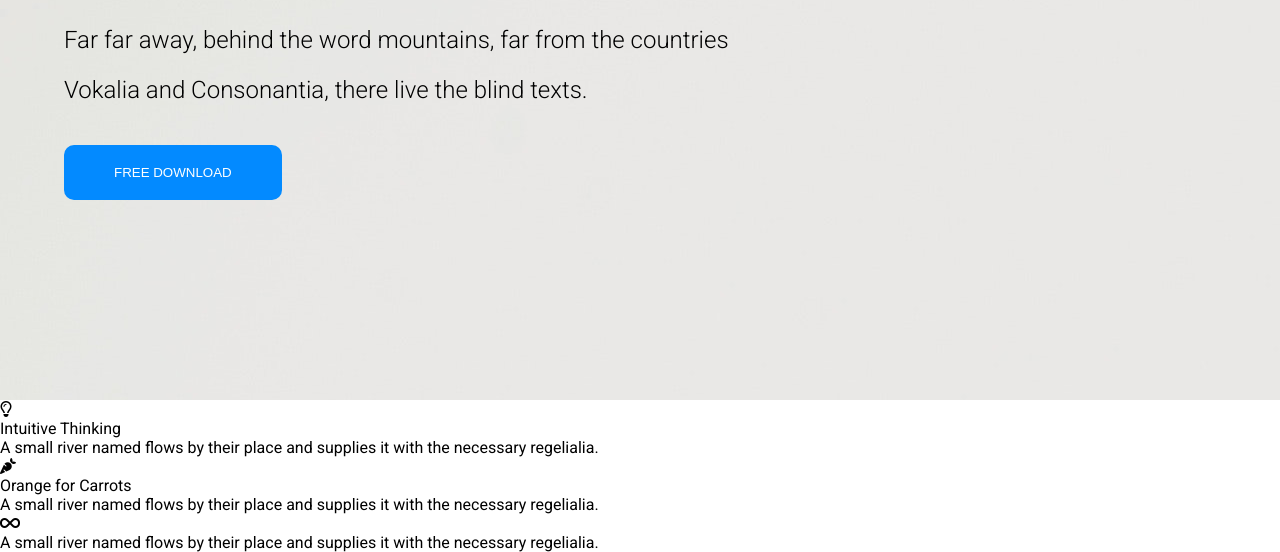
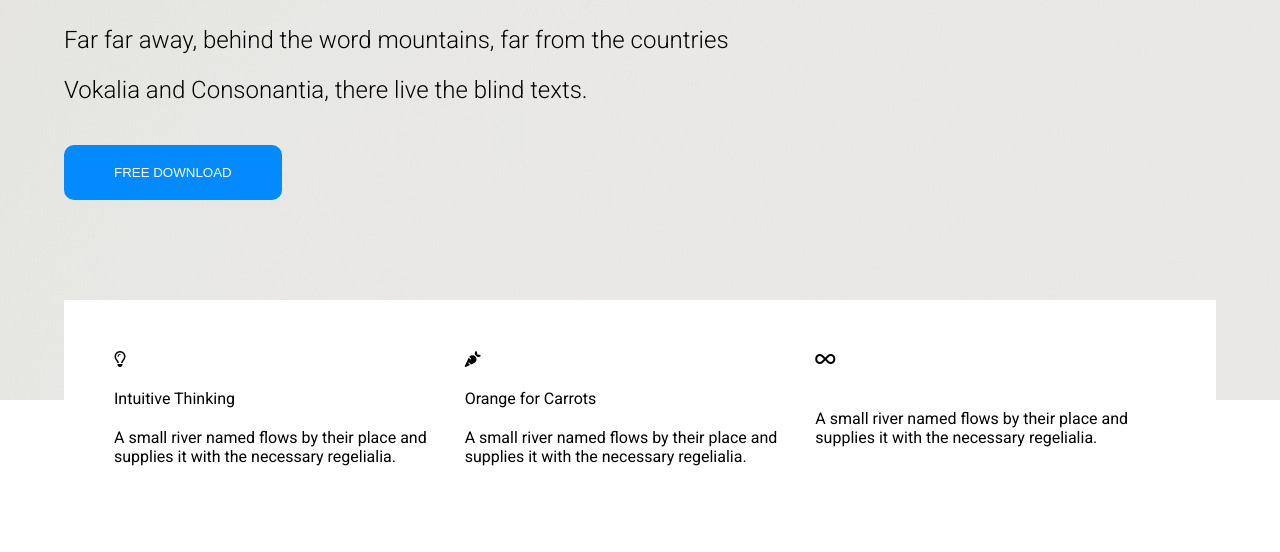
Before and after one commit to Faiqzfrn/atomic-design-template, a plain HTML site: page index.html in a window 1280 px wide. Shown: the part 343-895 px from the top of the page. After the commit the page ends 859 px from the top, so only its background shows below. Drawn offline with Linux system fonts and the light colour scheme.

Commit message:
Edit style.css

```diff
--- a/style.css
+++ b/style.css
@@ -19,7 +19,8 @@ body {
 }
 
 .nav-container,
-.hero-container {
+.hero-container,
+.card-container {
     width: 90%;
 }
 
@@ -72,3 +73,22 @@ button {
     border-style: none;
     border-radius: 10px;
 }
+
+.content {
+    display: flex;
+    justify-content: center;
+}
+
+.card-container {
+    background: #fff;
+    display: flex;
+    justify-content: space-between;
+    padding: 50px;
+    margin-top: -100px;
+}
+
+.card {
+    display: flex;
+    flex-direction: column;
+    gap: 20px;
+}
```
